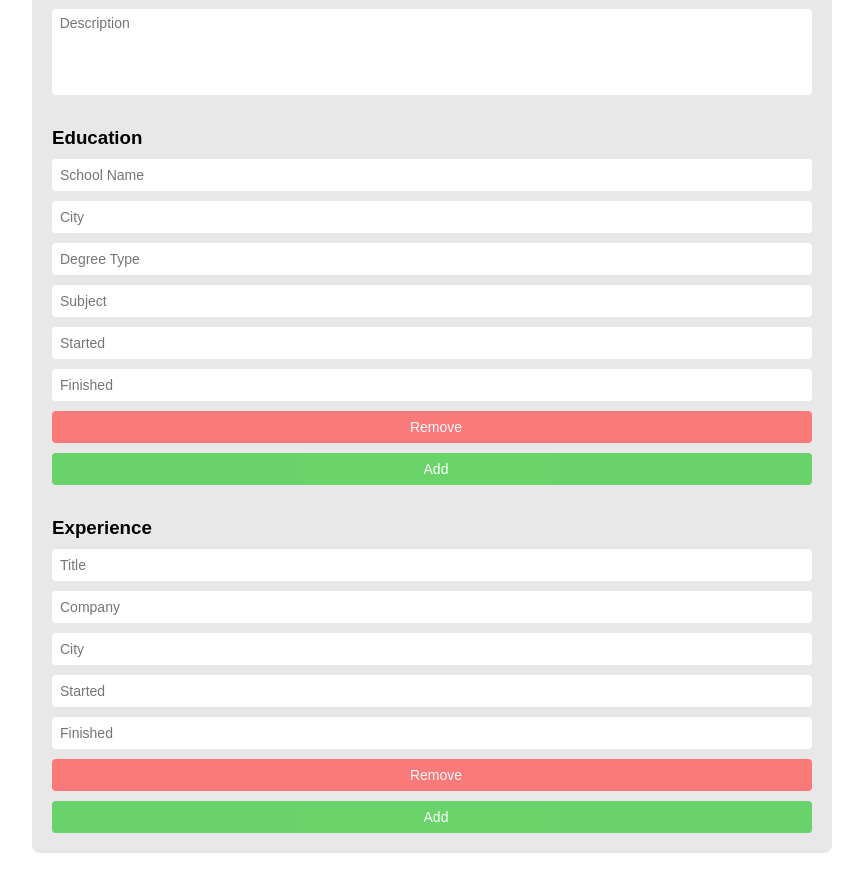
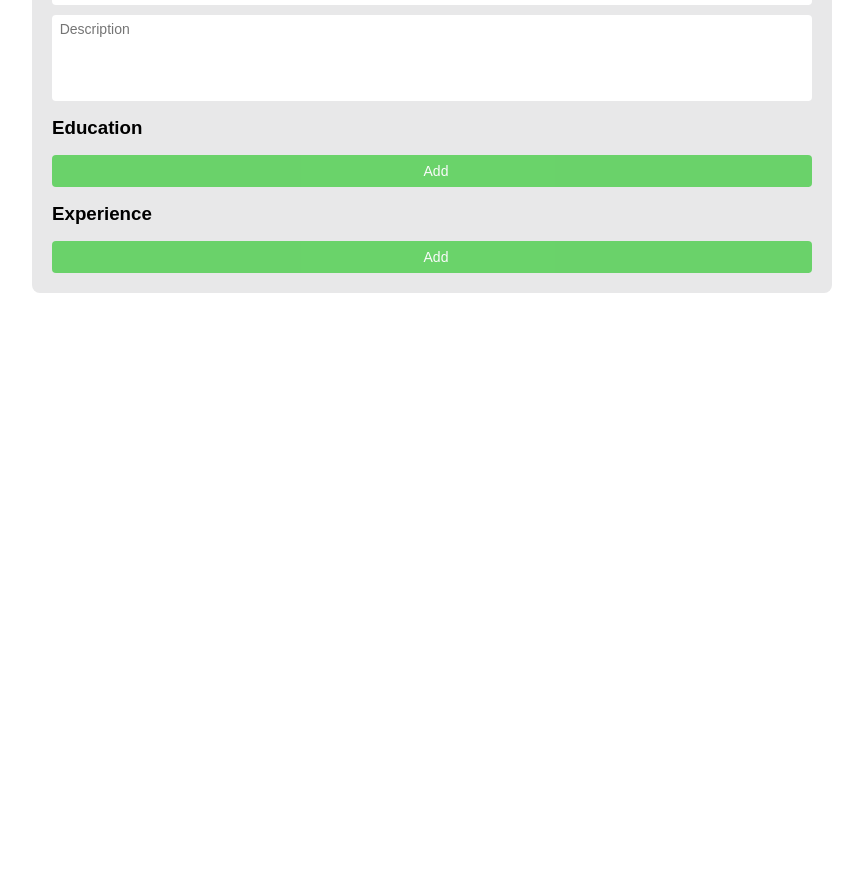
Before and after one commit to NelsonMN/CV-Application, a React (Create React App) app: page / in a window 1280 px wide. Shown: the part 370-1239 px from the top of the page, without its empty margins (208-1071 px from the left). After the commit the page ends 800 px from the top, so only its background shows below. Built offline with nearby package versions, Linux system fonts and the light colour scheme.

Commit message:
Refactored state to be in Form.js and fixed Add/Remove buttons based on state

```diff
--- a/package.json
+++ b/package.json
@@ -34,5 +34,8 @@
       "last 1 firefox version",
       "last 1 safari version"
     ]
+  },
+  "devDependencies": {
+    "uniqid": "^5.4.0"
   }
 }
--- a/src/components/Education.js
+++ b/src/components/Education.js
@@ -1,42 +1,34 @@
 import React, { Component } from "react";
+import uniqid from "uniqid";
 
 class Education extends Component {
     constructor(props) {
       super(props)
-
-      this.state = {
-        education: []
-      }
-
-      this.onAdd = this.onAdd.bind(this);
-      this.onDel = this.onDel.bind(this);
-    }
-
-    onAdd = (e) => {
-      e.preventDefault()
-      console.log("Tomato Soup")
-    }
-
-    onDel = (e) => {
-      e.preventDefault()
-      console.log("Chicken Noodle Soup")
     }
 
     render() {
 
+      const { education, addBtn, delBtn } = this.props
+
+      if (education.length === 0) {
+        return <button id={uniqid()} key={uniqid} name="education" onClick={addBtn} className='add' type='submit'>Add</button>
+      } else {
+        return (education.map((achievement) => {
             return (
-        <form className='education-form'>
-          <h3>Education</h3>
+              <form key={achievement.id} className='education-form'>
                 <input type="text" id="schoolInput" placeholder="School Name" />
                 <input type="text" id="schoolCityInput" placeholder="City" />
                 <input type="text" id="degreeInput" placeholder="Degree Type" />
                 <input type="text" id="subjectInput" placeholder="Subject" />
                 <input type="text" id="degreeStartedInput" placeholder="Started" />
                 <input type="text" id="degreeEndedInput" placeholder="Finished" />
-          <button onClick={this.onDel} className='remove' type='button'>Remove</button>
-          <button onClick={this.onAdd} className='add' type='submit'>Add</button>
+                <button name="education" id={achievement.id} onClick={delBtn} className='remove' type='button'>Remove</button>
+                <button name="education" onClick={addBtn} className='add' type='submit'>Add</button>
               </form>
             )
+          })
+        )
+      }
     }
   }
 
--- a/src/components/Experience.js
+++ b/src/components/Experience.js
@@ -1,55 +1,44 @@
 import React, { Component } from "react";
+import uniqid from 'uniqid';
 
 class Experience extends Component {
     constructor(props) {
       super(props)
 
-      this.state = {
-        position: '',
-        company: '',
-        city: '',
-        started: '',
-        finished: '',
-      }
-
-      this.onAdd = this.onAdd.bind(this);
-      this.onDel = this.onDel.bind(this);
-      this.handleChange = this.handleChange.bind(this);
+    //   this.handleChange = this.handleChange.bind(this);
     }
 
-    handleChange(e) {
-        const value = e.target.value
-        this.setState({
-            [e.target.name]: value
-        })
-    }
-
-    onAdd = (e) => {
-      e.preventDefault()
-      console.log("Tomato Soup")
-      console.log(e.target.cock)
-    }
-
-    onDel = (e) => {
-      e.preventDefault()
-      console.log("Chicken Noodle Soup")
-    }
+    // handleChange(e) {
+    //     const value = e.target.value
+    //     this.setState({
+    //         [e.target.name]: value
+    //     })
+    // }
 
     render() {
-        const { position, company, city, started, finished } = this.state
+        const { experiences, addBtn, delBtn} = this.props
 
-        return (
-        <form className='experience-form'>
-            <h3>Experience</h3>
-            <input type="text" cock='234234' value={position} name="position" onChange={this.handleChange} placeholder="Title" />
-            <input type="text" value={company} name="company" onChange={this.handleChange} placeholder="Company" />
-            <input type="text" value={city} name="city" onChange={this.handleChange} placeholder="City" />
-            <input type="text" value={started} name="started" onChange={this.handleChange} placeholder="Started" />
-            <input type="text" value={finished} name="finished" onChange={this.handleChange} placeholder="Finished" />
-            <button onClick={this.onDel} className='remove' type='button'>Remove</button>
-            <button onClick={this.onAdd} className='add' type='submit'>Add</button>
-        </form>
-        )
+        if (experiences.length === 0) {
+            return <button key={uniqid()} name="experience" onClick={addBtn} className='add' type='submit'>Add</button>
+        } else {
+            return (
+                experiences.map((experience) => {
+                    return (
+                        <form key={experience.id} className='experience-form'>
+                            <input type="text" /*value={position}*/ name="position" placeholder="Title" />
+                            <input type="text" /*value={company}*/ name="company" placeholder="Company" />
+                            <input type="text" /*value={city}*/ name="city" placeholder="City" />
+                            <input type="text" /*value={started}*/ name="started" placeholder="Started" />
+                            <input type="text" /*value={finished}*/ name="finished" placeholder="Finished" />
+                            <button name="experience" id={experience.id} onClick={delBtn} className='remove' type='button'>Remove</button>
+                            <button name="experience" onClick={addBtn} className='add' type='submit'>Add</button>
+                        </form>
+                    )
+                })
+            )
+        }
+
+
     }
   }
 
--- a/src/components/Form.js
+++ b/src/components/Form.js
@@ -2,15 +2,73 @@ import React, { Component } from "react";
 import PersonalInfo from "./PersonalInfo";
 import Education from './Education';
 import Experience from './Experience';
+import FormTitle from "./FormTitle";
+import uniqid from "uniqid";
 
 class Form extends Component {
 
+  constructor(props) {
+    super(props)
+
+    this.state = {
+      achievement: {
+        id: uniqid()
+      },
+      education: [],
+
+      experience: {
+        id: uniqid()
+      },
+      experiences: [],
+    }
+
+    this.onAdd = this.onAdd.bind(this);
+    this.onDel = this.onDel.bind(this);
+  }
+
+  onAdd(e) {
+    e.preventDefault()
+    if (e.target.name === 'experience') {
+      this.setState({
+        experiences: this.state.experiences.concat(this.state.experience),
+        experience: {
+          id: uniqid()
+        }
+      })
+    } else {
+      this.setState({
+        education: this.state.education.concat(this.state.achievement),
+        achievement: {
+          id: uniqid()
+        }
+      })
+    }
+  }
+
+  onDel(e) {
+    e.preventDefault()
+    if (e.target.name === 'experience') {
+      this.setState({
+          experiences: this.state.experiences.filter(experience => experience.id !== e.target.id)
+      })
+    } else {
+      this.setState({
+        education: this.state.education.filter(achievement => achievement.id !== e.target.id)
+    })}
+  }
+
   render() {
+
+    const { education, experiences } = this.state;
+
     return (
       <div className='form-holder'>
+        <FormTitle title='Personal Information' />
         <PersonalInfo />
-          <Education />
-          <Experience />
+        <FormTitle title='Education' />
+        <Education education={education} addBtn={this.onAdd} delBtn={this.onDel}/>
+        <FormTitle title='Experience' />
+        <Experience experiences={experiences} addBtn={this.onAdd} delBtn={this.onDel}/>
       </div>
     )
   }
--- /dev/null
+++ b/src/components/FormTitle.js
@@ -0,0 +1,9 @@
+import React, { Component } from "react";
+
+class FormTitle extends Component {
+    render() {
+        return <h3>{this.props.title}</h3>
+    }
+}
+
+export default FormTitle
--- a/src/components/Header.js
+++ b/src/components/Header.js
@@ -2,9 +2,7 @@ import React, { Component } from 'react';
 
 class Header extends Component {
     render() {
-      return (
-        <h1 className='title'>RESUME ARCHITECT</h1>
-      )
+      return <h1 className='title'>RESUME ARCHITECT</h1>
     }
   }
 
--- a/src/components/PersonalInfo.js
+++ b/src/components/PersonalInfo.js
@@ -20,8 +20,7 @@ class PersonalInfo extends Component {
         const value = e.target.value
         this.setState({
             [e.target.name]: value
-        }
-        )
+        })
     }
 
     render() {
@@ -29,7 +28,6 @@ class PersonalInfo extends Component {
 
         return (
         <form className='personal-form'>
-          <h3>Personal Information</h3>
             <input type="text" value={first} name="first" onChange={this.handleChange} placeholder="First name" />
             <input type="text" value={last} name="last" onChange={this.handleChange} placeholder="Last name" />
             <input type="text" value={address} name="address" onChange={this.handleChange} placeholder="Address" />
--- a/src/styles/App.css
+++ b/src/styles/App.css
@@ -69,7 +69,7 @@ button.add:hover {
 .form-holder {
   display: flex;
   flex-direction: column;
-  gap: 2rem;
+  gap: 1rem;
   justify-self: center;
   padding: 1.25rem;
   width: 800px;
```
Also changed, not shown: 1 other file (tests, documents, lock files or other folders). Lines whose indentation alone changed are shown as unchanged.
